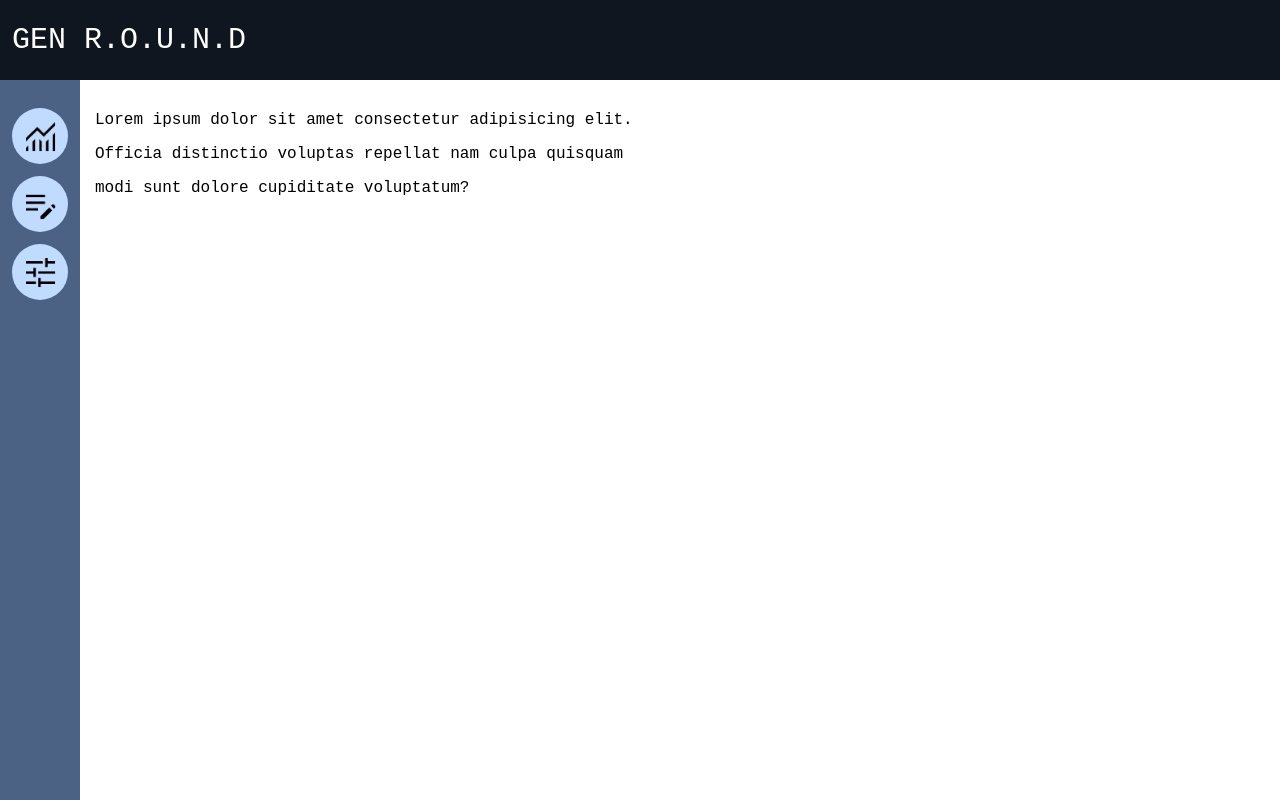
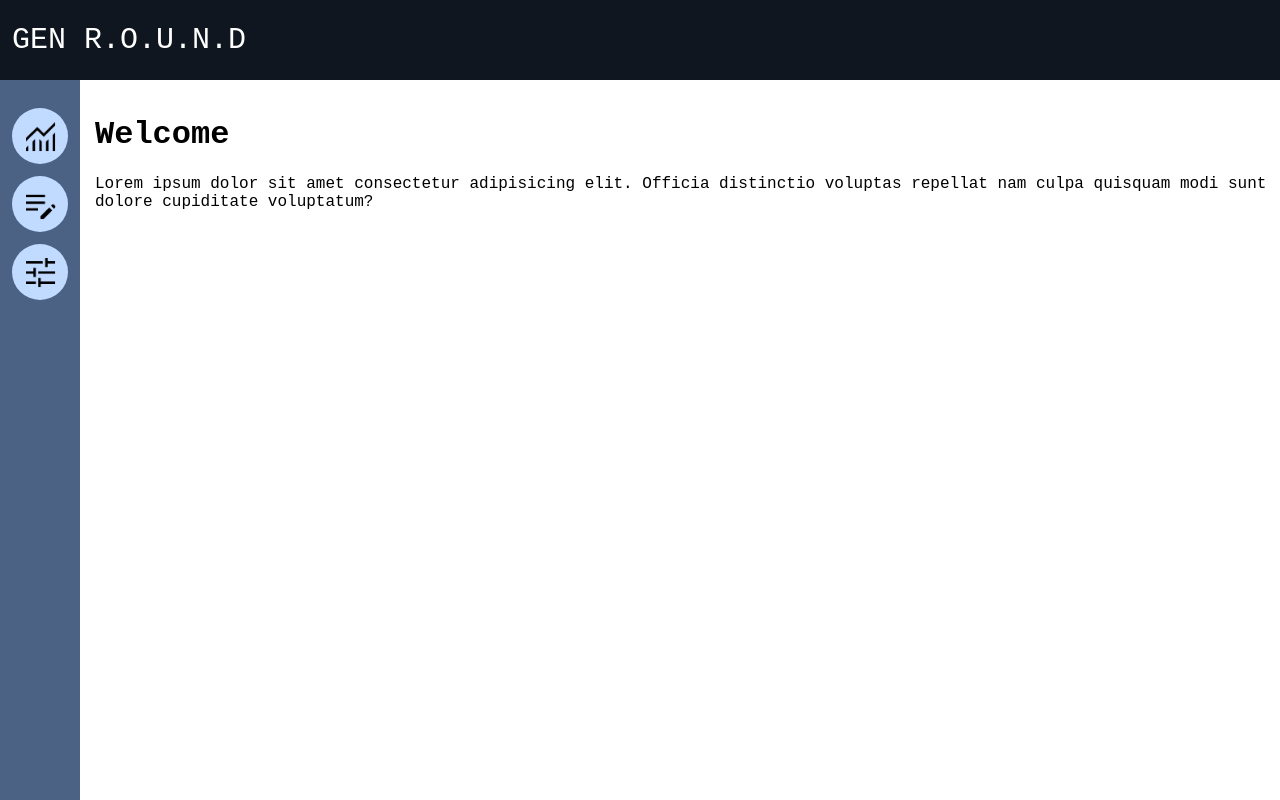
Before and after one commit to mfaria-tech/gen-round, a Next.js app: page / in a window 1280 px wide. Built offline with nearby package versions, Linux system fonts and the light colour scheme.

Commit message:
feat(workspace): moved workspace component to index.js

```diff
--- a/pages/index.js
+++ b/pages/index.js
@@ -2,10 +2,15 @@ import WorkSpace from "../src/components/WorkSpace";
 
 export default function HomeScreen() {
   return (
-    <WorkSpace>
-      <p> Lorem ipsum dolor sit amet consectetur adipisicing elit. </p>
-      <p> Officia distinctio voluptas repellat nam culpa quisquam </p>
-      <p> modi sunt dolore cupiditate voluptatum? </p>
+    <WelcomeBanner />
+  );
+};
+
+function WelcomeBanner() {
+  return (
+    <WorkSpace data-banner="welcome">
+      <h1>Welcome</h1>
+      <p> Lorem ipsum dolor sit amet consectetur adipisicing elit. Officia distinctio voluptas repellat nam culpa quisquam modi sunt dolore cupiditate voluptatum? </p>
     </WorkSpace>
   );
-};
+}
```
Also changed, not shown: pages/_document.js (+3 -4 lines).
